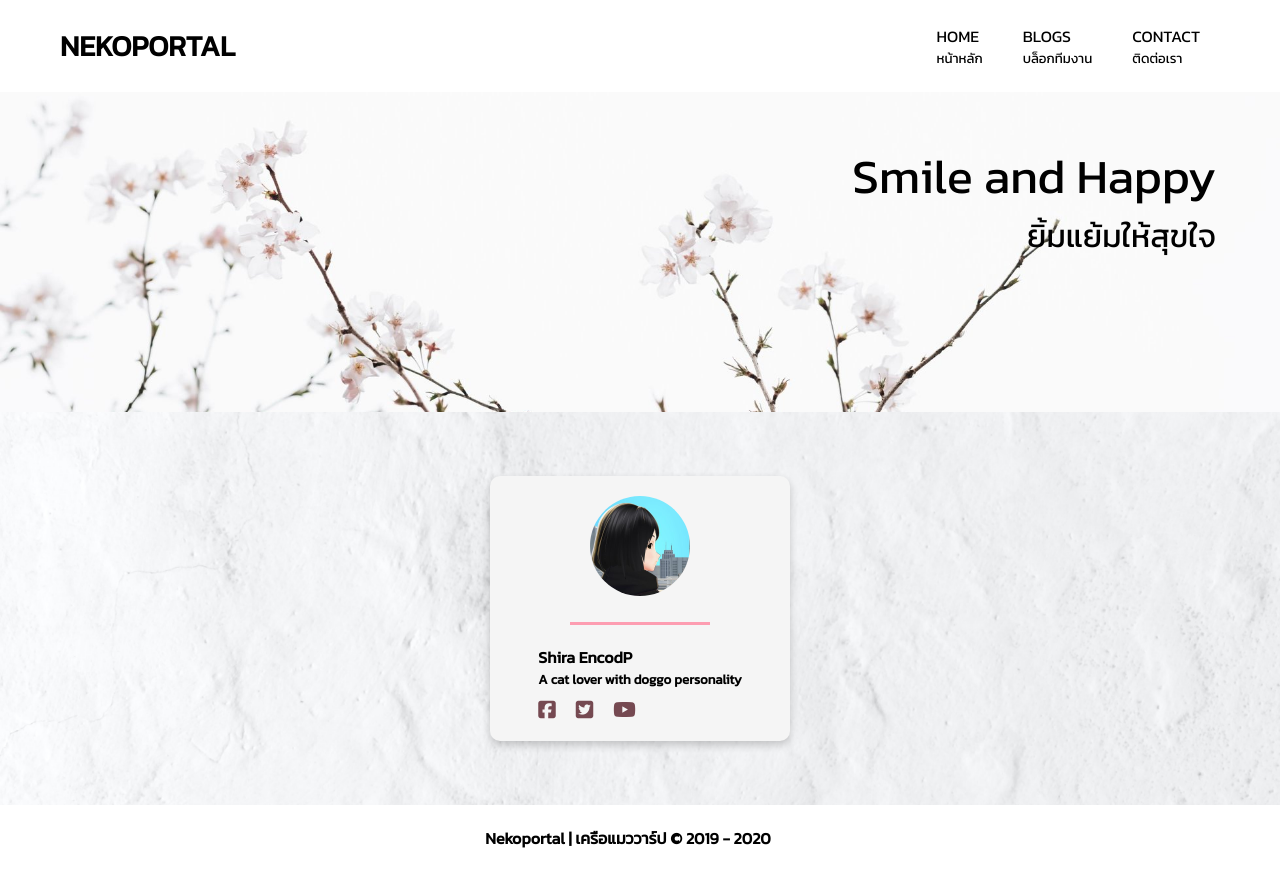
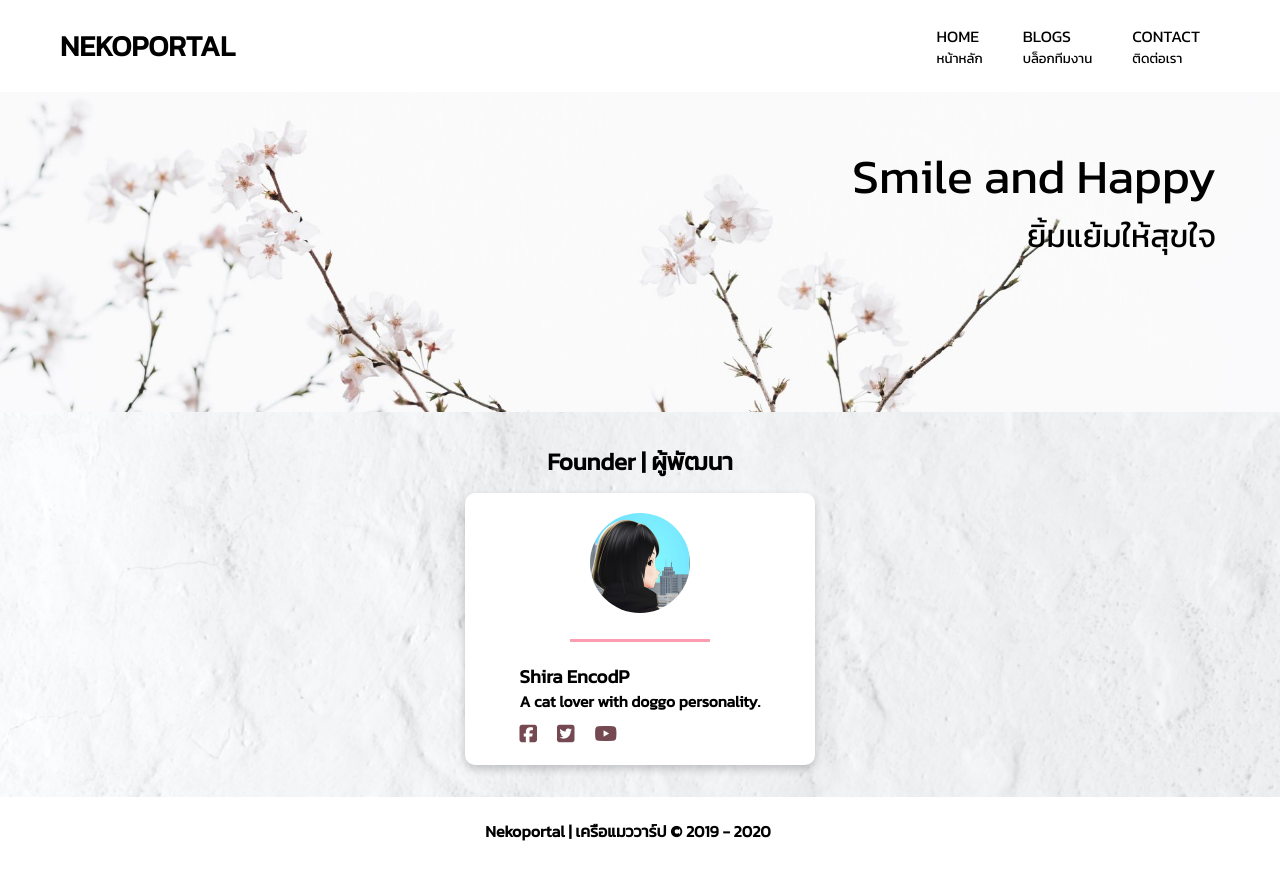
Before and after one commit to Shira-P/nekoportal-site, a plain HTML site: page index.html in a window 1280 px wide. Drawn offline with Linux system fonts and the light colour scheme.

Commit message:
card-info

```diff
--- a/index.html
+++ b/index.html
@@ -25,12 +25,16 @@
 
     <section class="content-main parallax">
         <div class="wrapper-founder">
+            <div class="title">
+                <h2>Founder | ผู้พัฒนา</h2>
+            </div>
             <div class="info-card">
                 <div class="image">
                     <img src="/images/Shira_400x400.jpg" width="100" height="100" alt="Shira-P" srcset="">
                 </div>
+
                 <div class="details">
-                    <h4>Shira EncodP <small>A cat lover with doggo personality</small></h4>
+                    <h3>Shira EncodP <small>A cat lover with doggo personality.</small></h3>
                     <nav class="shira-menu">
                         <ul class="in-card-list">
                             <li>
@@ -53,6 +57,9 @@
                 </div>
             </div>
         </div>
+        <div class="wrapper-ourApp">
+
+        </div>
     </section>
 
     <section class="sub-footer">
--- a/scss/_home.scss
+++ b/scss/_home.scss
@@ -1,4 +1,6 @@
 // Start from content-header
+$primary_sakura: #fd9db1;
+
 .content-header {
     background: url("../images/rz-white-sakura.jpg");
     background-position: 30% 55%;
@@ -24,12 +26,20 @@
     align-items: center;
 
     .wrapper-founder {
-        margin: 4em;
-        width: min(300px);
+        margin: 2em 4em;
+        width: min(350px);
+
+        .title {
+            text-align: center;
+
+            h2 {
+                margin: 0 0 0.6em 0;
+            }
+        }
 
         .info-card {
             box-shadow: 0 4px 8px 0 rgba(0,0,0,0.2);
-            background: whitesmoke;
+            background: white;
             border-radius: 10px;
             display: flex;
             flex-direction: column;
@@ -37,14 +47,14 @@
 
             .image {
                 padding: 20px;
-                border-bottom: 3px solid #fd9db1;
+                border-bottom: 3px solid $primary_sakura;
             }
 
             img {
                 border-radius: 50%;
             }
 
-            h4 {
+            h3 {
                 margin: 0;
                 padding: 20px 10px 8px;
             }
--- a/scss/_menu.scss
+++ b/scss/_menu.scss
@@ -49,6 +49,7 @@
     width: 100%;
     visibility: hidden;
     opacity: 0;
+    @include easeOut;
 
     &.show {
         visibility: visible;
@@ -65,6 +66,12 @@
 @media (min-width: 750px) {
     .menu-btn {
         transition: none;
+        opacity: 0;
+        visibility: hidden;
+    }
+
+    .menu {
+        transition: none;
     }
 
 }
--- a/scss/main.scss
+++ b/scss/main.scss
@@ -1,7 +1,7 @@
 @import "menu";
 @import "home";
 
-$primary_sakura: #ffb7c5;
+$primary_sakura: #fd9db1;
 $sub_sakura: dark($primary_sakura, 0.8);
 
 * {
@@ -49,7 +49,7 @@ header {
 
         li {
             padding: 15px 0 10px;
-            border-bottom: 1px solid #ffb7c5;
+            border-bottom: 1px solid $primary_sakura;
 
             small {
                 // padding-right: 30px;
@@ -139,9 +139,4 @@ header {
             }
         }
     }
-
-    .menu-btn {
-        opacity: 0;
-        visibility: hidden;
-    }
 }
```
Also changed, not shown: css/main.css.
